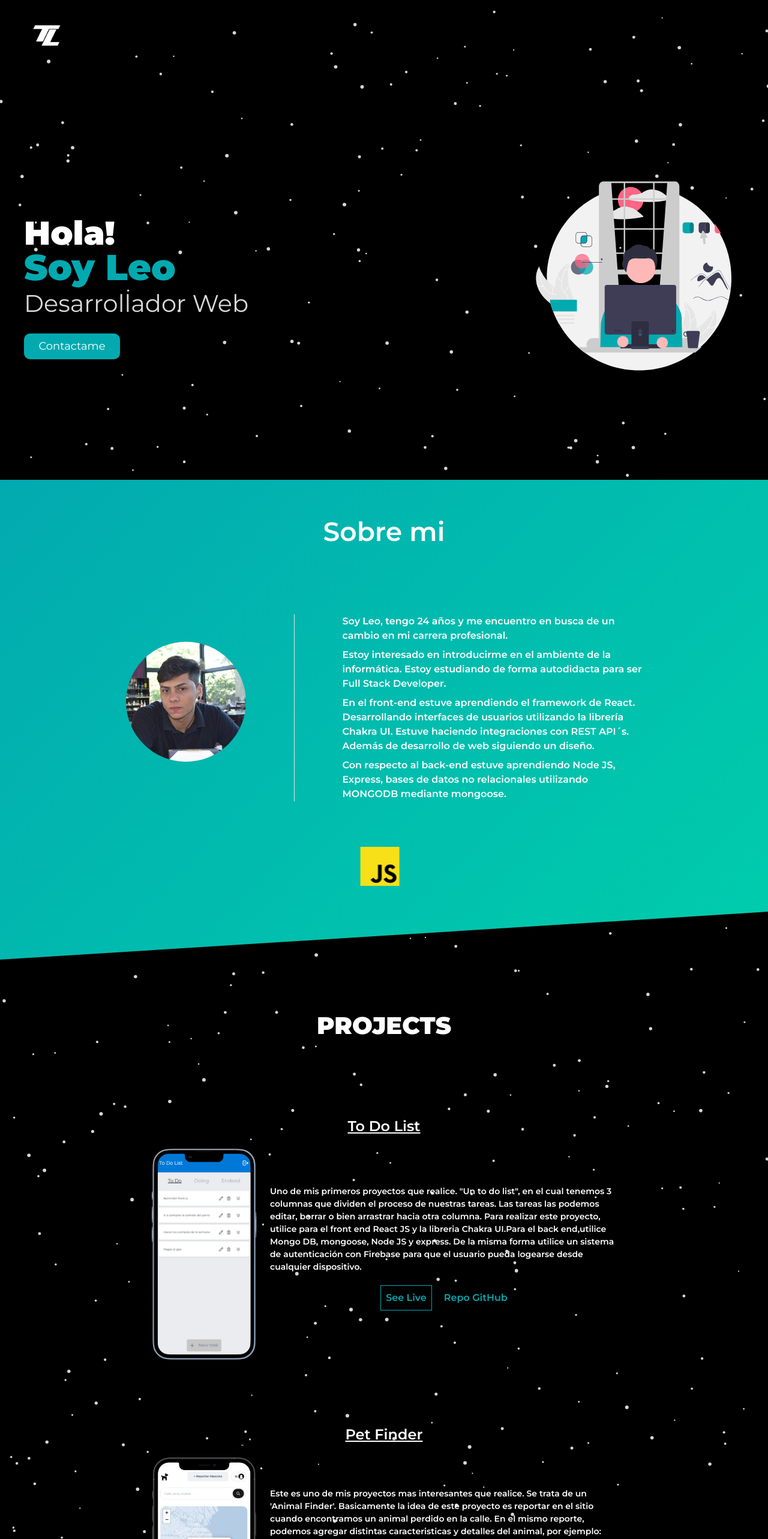
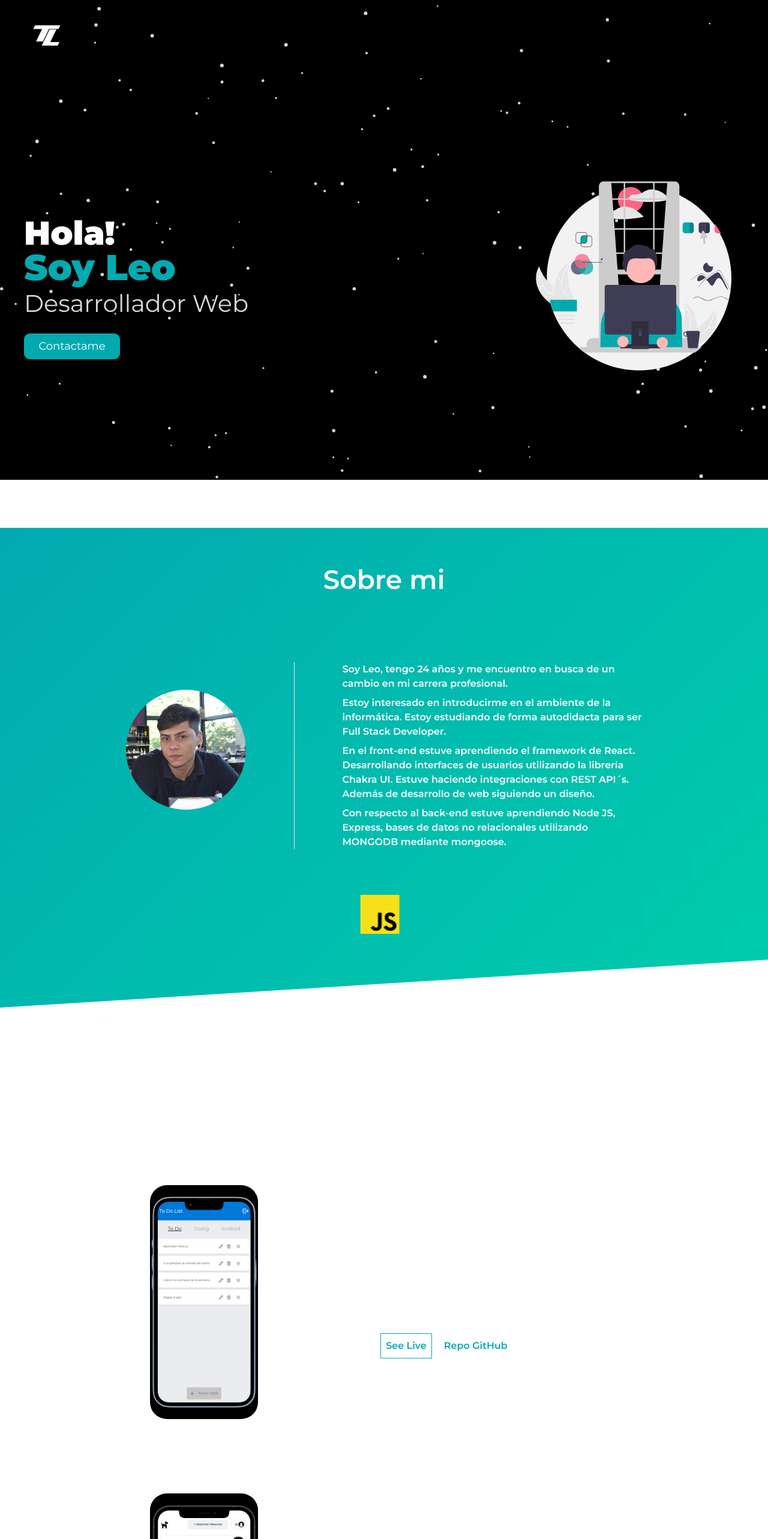
Before and after one commit to leotammaro/myrepo, a React (Create React App) app: page / in a window 1280 px wide. Shown: the top 2566 px of the page at 60% size. Built offline with nearby package versions, Linux system fonts and the light colour scheme.

Commit message:
fix particles component bug with scroll

```diff
--- a/src/App.js
+++ b/src/App.js
@@ -36,12 +36,12 @@ function App() {
         alignItems="center"
         className="App"
       >
-        <ParticlesBackGround />
+
         <Flex
           w={{ base: "100vw", md: 700, lg: 1000, xl: 1200 }}
           direction={"column"}
-          h={{ base: "100vh" }}
-          position={"relative"}
+          minH={"100vh"}
+          zIndex={1000}
         >
           <Navbar
             scrollToAbout={scrollToAbout}
@@ -57,8 +57,9 @@ function App() {
         <AboutMe ref={aboutRef} />
         <ProjectsSection ref={proyectsRef} />
         <ContactSection ref={contactRef} />
+        <ParticlesBackGround />
       </Flex>
-    </ChakraProvider>
+    </ChakraProvider >
   );
 }
 
--- a/src/modules/AboutMe.js
+++ b/src/modules/AboutMe.js
@@ -27,6 +27,7 @@ const AboutMe = forwardRef((_, ref) => {
       paddingBottom={100}
       ref={ref}
       minH={"100vh"}
+      zIndex={1000}
     >
       <Fade duration={2000}>
         <Text
--- a/src/modules/Home.js
+++ b/src/modules/Home.js
@@ -1,4 +1,4 @@
-import { Button, Flex, Image, Link, Stack, Text } from "@chakra-ui/react";
+import { Flex, Image, Link, Stack, Text } from "@chakra-ui/react";
 import React from "react";
 import { Fade } from "react-reveal";
 import "./user.css";
@@ -14,6 +14,7 @@ function User({ scrollToAbout, scrollToProyects, scrollToContact }) {
       className="user-container"
       direction={{ base: "column", xl: "row" }}
       position={"relative"}
+
     >
       <Fade bottom opossite duration={2000}>
         <Stack
--- a/src/modules/Navbar.js
+++ b/src/modules/Navbar.js
@@ -26,6 +26,7 @@ function Navbar({ scrollToAbout, scrollToProyects, scrollToContact }) {
       fontWeight={"600"}
       alignItems={"center"}
       display={{ base: "none", md: "flex" }}
+      minH="80px"
     >
       <Image src={portfolioImage} w={20} h={10} />
       <Stack
--- a/src/modules/Particles.js
+++ b/src/modules/Particles.js
@@ -1,4 +1,3 @@
-import { position } from "@chakra-ui/react";
 import React from "react";
 import Particles from "react-tsparticles";
 
@@ -7,7 +6,6 @@ function ParticlesBackGround() {
     <Particles
       id="tsparticles"
       options={{
-        style: { position: "absolute" },
         background: {
           color: {
             value: "#000",
--- a/src/modules/ProjectDescription.js
+++ b/src/modules/ProjectDescription.js
@@ -12,7 +12,7 @@ function ProjectDescription({ proyectImage, description, title, index, repo, url
         "column"}
       padding={10}
       fontWeight="600"
-
+      zIndex={1000}
     >
       <Text
         fontSize={{ base: 18, xl: 24 }}
--- a/src/modules/Projects.js
+++ b/src/modules/Projects.js
@@ -8,6 +8,7 @@ function Projects() {
     <Stack
       justifyContent={"center"}
       alignItems={{ base: "center", xl: "flex-start" }}
+
     >
       {projects.map((project, index) => {
         const { proyectImage, repo, title, description, urlProyect } = project;
--- a/src/modules/ProjectsSection.js
+++ b/src/modules/ProjectsSection.js
@@ -5,7 +5,7 @@ import { Fade } from "react-reveal";
 
 const ProjectsSection = forwardRef((_, ref) => {
   return (
-    <Box ref={ref} paddingTop={20}>
+    <Box ref={ref} paddingTop={20} zIndex={1000}>
       <Fade>
         <Text
           fontSize={40}
@@ -14,7 +14,7 @@ const ProjectsSection = forwardRef((_, ref) => {
           textAlign={"center"}
           color="#fff"
         >
-          PROJECTS
+          Proyectos
         </Text>
       </Fade>
       <Projects />
```
